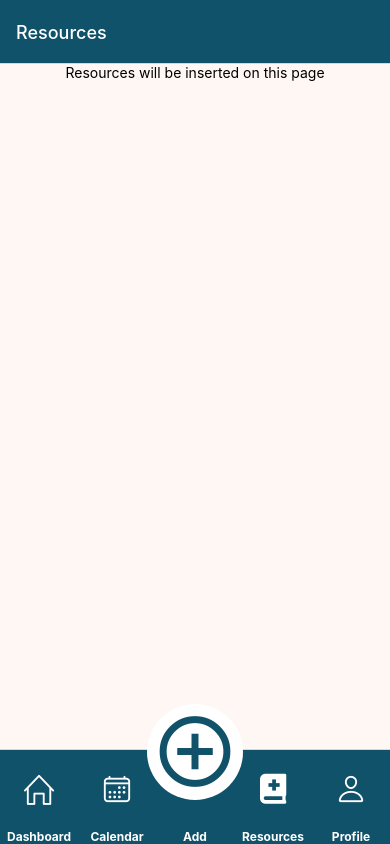
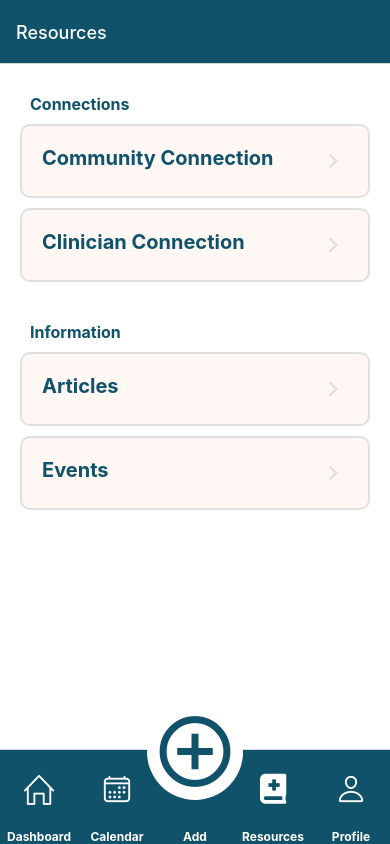
Before and after one commit to AwpData/INFO-490-HerHeartCo, a React Native app: screen /Resources in a window 390 px wide. Built offline with nearby package versions, Linux system fonts and the light colour scheme.

Commit message:
Resources UI, get steps from today's date

```diff
--- a/src/components/Dashboard/Home.jsx
+++ b/src/components/Dashboard/Home.jsx
@@ -5,6 +5,7 @@ import * as WebBrowser from 'expo-web-browser';
 import pkceChallenge from 'react-native-pkce-challenge';
 import Base64 from 'react-native-base64';
 import qs from 'qs';
+import { format } from 'date-fns';
 
 import * as Theme from '../../theme';
 import { circlePlaceholder, rectPlaceholder, sampleGoals } from '../../constants';
@@ -34,6 +35,9 @@ export default function Home() {
   const [dailyStepGoal, setDailyStepGoal] = React.useState('');
   const [water, setWater] = React.useState('');
   const [dailyWaterGoal, setDailyWaterGoal] = React.useState('');
+
+  const date = new Date();
+  const todayDateString = format(date, 'yyyy-MM-dd');
 
   // TODO: export login into separate function
   const handleFitbitLogin = async () => {
@@ -152,7 +156,7 @@ export default function Home() {
       async function getDailyActivitySummaryRequest(tokenEndpoint) {
         try {
           const accessToken = 'Bearer ' + tokenEndpoint.access_token;
-          const tokenResponse = await fetch('https://api.fitbit.com/1/user/-/activities/date/2021-07-01.json', {
+          const tokenResponse = await fetch(`https://api.fitbit.com/1/user/-/activities/date/${todayDateString}.json`, {
             method: 'GET',
             headers: {
               'Authorization': accessToken,
@@ -160,6 +164,7 @@ export default function Home() {
           });
 
           const tokenJSON = await tokenResponse.json();
+          console.log(tokenJSON);
           return tokenJSON;
         } catch(error) {
           console.log('Error in GET request for daily activity: ', error);
@@ -254,9 +259,7 @@ export default function Home() {
     }
   }
 
-  const dispatch = useDispatch();
   const allGoals = useSelector(state => state.userReducer);
-
 
   return (
     <ScrollView style={{backgroundColor: Theme.primaryBackground, }}>
--- a/src/components/Resources/Resources.jsx
+++ b/src/components/Resources/Resources.jsx
@@ -1,12 +1,43 @@
 import * as React from 'react';
-import { Button, Text, View, ScrollView } from 'react-native';
+import { Button, Text, View, ScrollView, TouchableOpacity } from 'react-native';
+
+import * as Theme from '../../theme';
+import { grayChevronRight } from '../../constants';
 
 export default function Resources() {
 
+  const connectionsButtonTitles = ['Community Connection', 'Clinician Connection'];
+  const informationButtonTitles = ['Articles', 'Events'];
+
   return (
-    <ScrollView style={{backgroundColor: '#fef7f4', }}>
-      <View style={{ flex: 1, justifyContent: 'center', alignItems: 'center' }}>
-          <Text>Resources will be inserted on this page</Text>
+    <ScrollView style={{backgroundColor: Theme.secondaryBackground, }}>
+      <View style={{ flex: 1, justifyContent: 'center', alignItems: 'left', padding: 20}}>
+
+          <View style={{marginBottom: 20}}>
+            <Text style={{color: Theme.primaryTint, fontWeight: 'bold', fontSize: 16, margin: 10}}>Connections</Text>
+            {
+              connectionsButtonTitles.map((title, i) => {
+                return (<TouchableOpacity key={i} style={{flexDirection: 'row', justifyContent: 'space-between', backgroundColor: Theme.primaryBackground, padding: 20, borderRadius: 10, borderWidth: 2, borderColor: Theme.secondaryGray, width: '100%', marginBottom: 10}}>
+                  <Text style={{color: Theme.primaryTint, fontSize: 20, fontWeight: 'bold', textAlignVertical: 'center'}}>{title}</Text>
+                  {grayChevronRight}
+                </TouchableOpacity>)
+              })
+            }
+          </View>
+
+          <View style={{marginBottom: 20}}>
+            <Text style={{color: Theme.primaryTint, fontWeight: 'bold', fontSize: 16, margin: 10}}>Information</Text>
+            {
+              informationButtonTitles.map((title, i) => {
+                return (<TouchableOpacity key={i} style={{flexDirection: 'row', justifyContent: 'space-between', backgroundColor: Theme.primaryBackground, padding: 20, borderRadius: 10, borderWidth: 2, borderColor: Theme.secondaryGray, width: '100%', marginBottom: 10}}>
+                  <Text style={{color: Theme.primaryTint, fontSize: 20, fontWeight: 'bold', textAlignVertical: 'center'}}>{title}</Text>
+                  {grayChevronRight}
+                </TouchableOpacity>)
+              })
+            }
+          </View>
+
+
       </View>
     </ScrollView>
   );
```
